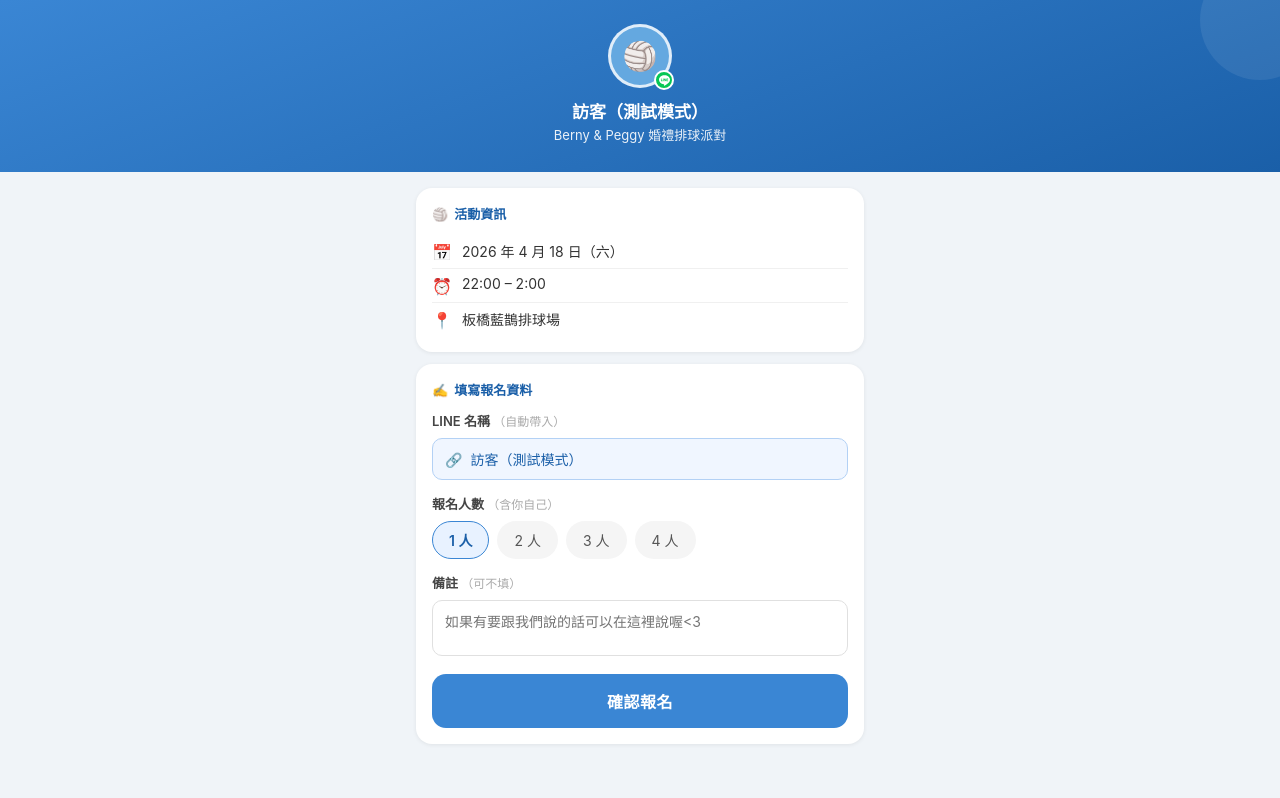
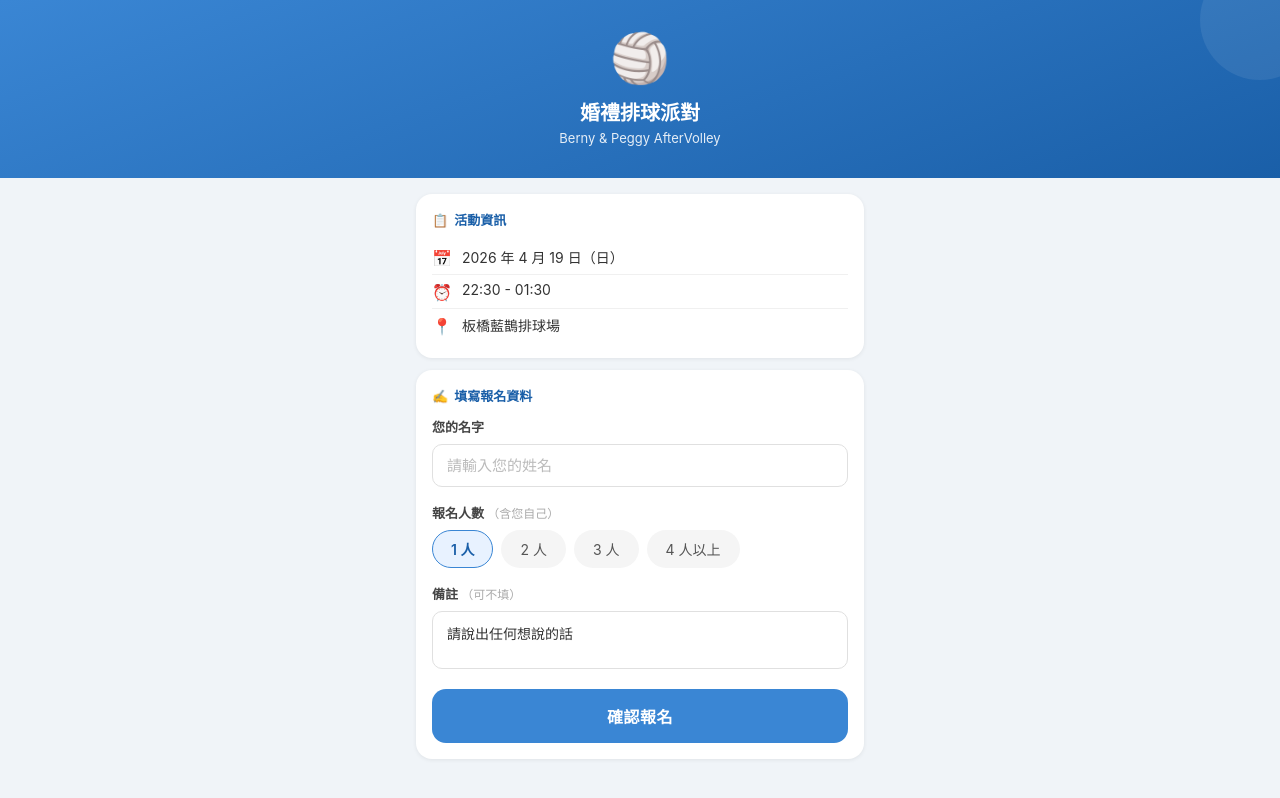
Before and after one commit to BernyPY/volleyball-signup, a plain HTML site: page index.html in a window 1280 px wide. Drawn offline with Linux system fonts and the light colour scheme; no server answers.

Commit message:
Update index.html

```diff
--- a/index.html
+++ b/index.html
@@ -3,10 +3,10 @@
 <head>
 <meta charset="UTF-8">
 <meta name="viewport" content="width=device-width, initial-scale=1.0, maximum-scale=1.0">
-<title>AfterVolley報名</title>
+<title>Berny & Peggy AfterVolley報名</title>
 
-<meta property="og:title" content="🏐 Berny & Peggy AfterVolley">
-<meta property="og:description" content="2026 年 4 月 18 日（六）板橋藍鵲，點此報名！">
+<meta property="og:title" content="🏐 Berny & Peggy 婚禮排球派對">
+<meta property="og:description" content="4/18（六）22:30 - 01:30，點此報名！">
 <meta property="og:image" content="https://bernypy.github.io/volleyball-signup/og-image.jpg">
 <meta property="og:image:width" content="1200">
 <meta property="og:image:height" content="630">
@@ -16,17 +16,14 @@
 <!-- ===== 設定區（你需要修改這裡）===== -->
 <script>
   const CONFIG = {
-    LIFF_ID: "2009755669-XYp9fiFC",                   // 從 LINE Developers 取得
-    GAS_URL: "https://script.google.com/macros/s/AKfycbwOQvCTRws2w08tEQatTz31Sp3w8Ts0BrXqfHZMg-xodEYMeZsq4NomPHLhIhItXNZt1g/exec",           // 部署後的 Web App URL
-    EVENT_NAME: "Berny & Peggy 婚禮排球派對",
-    EVENT_DATE: "2026 年 4 月 18 日（六）",
-    EVENT_TIME: "22:00 – 2:00",
+    GAS_URL: "https://script.google.com/macros/s/AKfycbx_c2TCpZILy4dryJClkEifq7xZrgghMgwzTUSY1o37jJx3bzD6_oiH12kkPaAD70ccMg/exec",
+    EVENT_NAME: "Berny & Peggy  AfterVolley",
+    EVENT_DATE: "2026 年 4 月 19 日（日）",
+    EVENT_TIME: "22:30 - 01:30",
     EVENT_LOCATION: "板橋藍鵲排球場",
   };
 </script>
 <!-- ========================================= -->
-
-<script src="https://static.line-scdn.net/liff/edge/2/sdk.js"></script>
 
 <style>
   * { margin: 0; padding: 0; box-sizing: border-box; -webkit-tap-highlight-color: transparent; }
@@ -38,10 +35,9 @@
     color: #1a1a1a;
   }
 
-  /* Header */
   .header {
     background: linear-gradient(160deg, #3a86d4 0%, #1a5fa8 100%);
-    padding: 24px 20px 28px;
+    padding: 28px 20px 32px;
     text-align: center;
     color: white;
     position: relative;
@@ -55,44 +51,12 @@
     background: rgba(255,255,255,0.08);
     border-radius: 50%;
   }
-  .avatar-wrap {
-    position: relative;
-    display: inline-block;
-    margin-bottom: 10px;
-  }
-  .avatar {
-    width: 64px; height: 64px;
-    border-radius: 50%;
-    border: 3px solid rgba(255,255,255,0.8);
-    object-fit: cover;
-    display: block;
-    background: #64a8e0;
-  }
-  .avatar-placeholder {
-    width: 64px; height: 64px;
-    border-radius: 50%;
-    border: 3px solid rgba(255,255,255,0.8);
-    background: #64a8e0;
-    display: flex; align-items: center; justify-content: center;
-    font-size: 28px;
-  }
-  .line-badge {
-    position: absolute;
-    bottom: -2px; right: -2px;
-    background: #06C755;
-    width: 20px; height: 20px;
-    border-radius: 50%;
-    border: 2px solid white;
-    display: flex; align-items: center; justify-content: center;
-  }
-  .line-badge svg { width: 11px; height: 11px; fill: white; }
-  .user-name { font-size: 17px; font-weight: 700; margin-bottom: 2px; }
-  .event-title { font-size: 13px; opacity: 0.9; }
+  .header-icon { font-size: 48px; margin-bottom: 10px; }
+  .header-title { font-size: 20px; font-weight: 700; margin-bottom: 4px; }
+  .header-sub { font-size: 13px; opacity: 0.88; }
 
-  /* Body */
   .body { padding: 16px; max-width: 480px; margin: 0 auto; }
 
-  /* Card */
   .card {
     background: white;
     border-radius: 16px;
@@ -110,7 +74,6 @@
     gap: 6px;
   }
 
-  /* Event info */
   .info-row {
     display: flex;
     align-items: flex-start;
@@ -123,8 +86,7 @@
   .info-row:last-child { border-bottom: none; }
   .info-icon { font-size: 16px; flex-shrink: 0; margin-top: 1px; }
 
-  /* Form */
-  .form-group { margin-bottom: 14px; }
+  .form-group { margin-bottom: 16px; }
   .form-label {
     font-size: 13px;
     font-weight: 600;
@@ -134,22 +96,24 @@
   }
   .form-label span { font-weight: 400; color: #aaa; font-size: 12px; }
 
-  .prefilled-box {
-    background: #f0f6ff;
-    border: 1px solid #b3d1f5;
+  input[type="text"] {
+    width: 100%;
+    border: 1.5px solid #e0e0e0;
     border-radius: 10px;
-    padding: 10px 12px;
-    font-size: 14px;
-    color: #1a5fa8;
-    font-weight: 500;
-    display: flex;
-    align-items: center;
-    gap: 8px;
+    padding: 11px 14px;
+    font-size: 15px;
+    font-family: inherit;
+    color: #1a1a1a;
+    outline: none;
+    transition: border-color 0.2s;
+    background: white;
   }
+  input[type="text"]:focus { border-color: #3a86d4; }
+  input[type="text"]::placeholder { color: #bbb; }
 
   .pill-group { display: flex; gap: 8px; flex-wrap: wrap; }
   .pill {
-    padding: 8px 16px;
+    padding: 8px 18px;
     border-radius: 24px;
     font-size: 14px;
     background: #f5f5f5;
@@ -170,7 +134,7 @@
     width: 100%;
     border: 1.5px solid #e0e0e0;
     border-radius: 10px;
-    padding: 10px 12px;
+    padding: 11px 14px;
     font-size: 14px;
     font-family: inherit;
     resize: none;
@@ -180,7 +144,6 @@
   }
   textarea:focus { border-color: #3a86d4; }
 
-  /* Submit */
   .submit-btn {
     width: 100%;
     background: #3a86d4;
@@ -198,17 +161,16 @@
   .submit-btn:active { transform: scale(0.98); background: #1a5fa8; }
   .submit-btn:disabled { background: #b0bec5; cursor: not-allowed; }
 
-  /* States */
-  .loading-state, .success-state, .duplicate-state, .full-state {
+  .loading-state, .success-state, .duplicate-state {
     text-align: center;
     padding: 40px 20px;
   }
   .state-icon { font-size: 56px; margin-bottom: 16px; }
-  .state-title { font-size: 20px; font-weight: 700; margin-bottom: 8px; }
-  .state-sub { font-size: 14px; color: #666; line-height: 1.6; }
+  .state-title { font-size: 20px; font-weight: 700; margin-bottom: 8px; color: #1a1a1a; }
+  .state-sub { font-size: 14px; color: #666; line-height: 1.7; }
 
   .spinner {
-    width: 44px; height: 44px;
+    width: 40px; height: 40px;
     border: 3px solid #e0e0e0;
     border-top-color: #3a86d4;
     border-radius: 50%;
@@ -216,6 +178,14 @@
     margin: 0 auto 16px;
   }
   @keyframes spin { to { transform: rotate(360deg); } }
+
+  .error-msg {
+    font-size: 12px;
+    color: #e24b4a;
+    margin-top: 6px;
+    display: none;
+  }
+  .error-msg.show { display: block; }
 
   .toast {
     position: fixed;
@@ -236,64 +206,43 @@
 </head>
 <body>
 
-<div id="loading-state" class="card" style="margin: 32px 16px; text-align:center; padding: 40px;">
-  <div class="spinner"></div>
-  <div style="font-size:14px; color:#888;">載入中...</div>
-</div>
-
-<div id="main-content" style="display:none;">
-  <!-- Header -->
+<div id="main-content">
   <div class="header">
-    <div class="avatar-wrap">
-      <img id="user-avatar" class="avatar" src="" alt="" onerror="this.style.display='none'; document.getElementById('avatar-fallback').style.display='flex';">
-      <div id="avatar-fallback" class="avatar-placeholder" style="display:none;">🏐</div>
-      <div class="line-badge">
-        <svg viewBox="0 0 24 24"><path d="M19.365 9.863c.349 0 .63.285.63.631 0 .345-.281.63-.63.63H17.61v1.125h1.755c.349 0 .63.283.63.63 0 .344-.281.629-.63.629h-2.386c-.345 0-.627-.285-.627-.629V8.108c0-.345.282-.63.63-.63h2.386c.346 0 .627.285.627.63 0 .349-.281.63-.63.63H17.61v1.125h1.755zm-3.855 3.016c0 .27-.174.51-.432.596-.064.021-.133.031-.199.031-.211 0-.391-.09-.51-.25l-2.443-3.317v2.94c0 .344-.279.629-.631.629-.346 0-.626-.285-.626-.629V8.108c0-.27.173-.51.43-.595.06-.023.136-.033.194-.033.195 0 .375.104.495.254l2.462 3.33V8.108c0-.345.282-.63.63-.63.345 0 .63.285.63.63v4.771zm-5.741 0c0 .344-.282.629-.631.629-.345 0-.627-.285-.627-.629V8.108c0-.345.282-.63.63-.63.346 0 .628.285.628.63v4.771zm-2.466.629H4.917c-.345 0-.63-.285-.63-.629V8.108c0-.345.285-.63.63-.63.348 0 .63.285.63.63v4.141h1.756c.348 0 .629.283.629.63 0 .344-.281.629-.629.629M24 10.314C24 4.943 18.615.572 12 .572S0 4.943 0 10.314c0 4.811 4.27 8.842 10.035 9.608.391.082.923.258 1.058.59.12.301.079.766.038 1.08l-.164 1.02c-.045.301-.24 1.186 1.049.645 1.291-.539 6.916-4.078 9.436-6.975C23.176 14.393 24 12.458 24 10.314"/></svg>
-      </div>
-    </div>
-    <div class="user-name" id="user-name">載入中...</div>
-    <div class="event-title" id="event-title-header"></div>
+    <div class="header-icon">🏐</div>
+    <div class="header-title">婚禮排球派對</div>
+    <div class="header-sub" id="header-sub"></div>
   </div>
 
   <div class="body">
-    <!-- 活動資訊 -->
     <div class="card">
-      <div class="card-title">
-        <span>🏐</span> 活動資訊
-      </div>
+      <div class="card-title"><span>📋</span> 活動資訊</div>
       <div class="info-row"><span class="info-icon">📅</span><span id="display-date"></span></div>
       <div class="info-row"><span class="info-icon">⏰</span><span id="display-time"></span></div>
       <div class="info-row"><span class="info-icon">📍</span><span id="display-location"></span></div>
-
     </div>
 
-    <!-- 報名表單 -->
-    <div class="card" id="form-card">
-      <div class="card-title">
-        <span>✍️</span> 填寫報名資料
+    <div class="card">
+      <div class="card-title"><span>✍️</span> 填寫報名資料</div>
+
+      <div class="form-group">
+        <label class="form-label">您的名字</label>
+        <input type="text" id="name-input" placeholder="請輸入您的姓名" maxlength="20" autocomplete="off">
+        <div class="error-msg" id="name-error">請填寫您的名字</div>
       </div>
 
       <div class="form-group">
-        <label class="form-label">LINE 名稱 <span>（自動帶入）</span></label>
-        <div class="prefilled-box">
-          <span>🔗</span>
-          <span id="display-line-name">載入中...</span>
-        </div>
-      </div>
-
-      <div class="form-group">
-        <label class="form-label">報名人數 <span>（含你自己）</span></label>
+        <label class="form-label">報名人數 <span>（含您自己）</span></label>
         <div class="pill-group" id="count-pills">
           <div class="pill selected" data-value="1">1 人</div>
           <div class="pill" data-value="2">2 人</div>
           <div class="pill" data-value="3">3 人</div>
-          <div class="pill" data-value="4">4 人</div>
+          <div class="pill" data-value="4">4 人以上</div>
         </div>
       </div>
 
       <div class="form-group">
         <label class="form-label">備註 <span>（可不填）</span></label>
-        <textarea id="note" rows="2" placeholder="如果有要跟我們說的話可以在這裡說喔<3"></textarea>
+        <textarea id="note" rows="2" placeholder="">請說出任何想說的話</textarea>
       </div>
 
       <button class="submit-btn" id="submit-btn" onclick="submitForm()">確認報名</button>
@@ -301,7 +250,6 @@
   </div>
 </div>
 
-<!-- 成功畫面 -->
 <div id="success-state" style="display:none;" class="body">
   <div class="card success-state">
     <div class="state-icon">🎉</div>
@@ -310,105 +258,55 @@
   </div>
 </div>
 
-<!-- 重複報名 -->
 <div id="duplicate-state" style="display:none;" class="body">
   <div class="card duplicate-state">
     <div class="state-icon">✅</div>
-    <div class="state-title">你已經報名了！</div>
-    <div class="state-sub">期待在球場上見到你～<br>如需修改請聯絡我們~。</div>
-  </div>
-</div>
-
-<!-- 額滿 -->
-<div id="full-state" style="display:none;" class="body">
-  <div class="card full-state">
-    <div class="state-icon">😢</div>
-    <div class="state-title">名額已滿</div>
-    <div class="state-sub">本次活動人數已達上限<br>請聯絡主辦人候補。</div>
+    <div class="state-title">您已經報名了！</div>
+    <div class="state-sub">如需修改請聯絡主辦人。</div>
   </div>
 </div>
 
 <div class="toast" id="toast"></div>
 
 <script>
-let lineProfile = null;
 let selectedCount = "1";
 
-async function init() {
-  // 填入活動資訊
-  document.getElementById("event-title-header").textContent = CONFIG.EVENT_NAME;
+function init() {
+  document.getElementById("header-sub").textContent = CONFIG.EVENT_NAME;
   document.getElementById("display-date").textContent = CONFIG.EVENT_DATE;
   document.getElementById("display-time").textContent = CONFIG.EVENT_TIME;
   document.getElementById("display-location").textContent = CONFIG.EVENT_LOCATION;
 
-  // 初始化 LIFF
-  try {
-    await liff.init({ liffId: CONFIG.LIFF_ID });
-
-    if (!liff.isLoggedIn()) {
-      liff.login();
-      return;
-    }
-
-    lineProfile = await liff.getProfile();
-
-    document.getElementById("user-name").textContent = lineProfile.displayName;
-    document.getElementById("display-line-name").textContent = lineProfile.displayName;
-    if (lineProfile.pictureUrl) {
-      document.getElementById("user-avatar").src = lineProfile.pictureUrl;
-    }
-
-  } catch (err) {
-    // LIFF 載入失敗（例如在一般瀏覽器開啟）→ 使用 demo 模式
-    console.warn("LIFF init failed, running in demo mode:", err);
-    lineProfile = { userId: "DEMO_" + Date.now(), displayName: "訪客（測試模式）", pictureUrl: "" };
-    document.getElementById("user-name").textContent = lineProfile.displayName;
-    document.getElementById("display-line-name").textContent = lineProfile.displayName;
-  }
-
-  // 設定 pills
-  setupPills("count-pills", (v) => { selectedCount = v; });
-
-  // 先顯示畫面，API 在背景跑
-  document.getElementById("loading-state").style.display = "none";
-  document.getElementById("main-content").style.display = "block";
-
-  // 背景確認是否重複報名
-  checkDuplicate();
-}
-
-async function checkDuplicate() {
-  try {
-    const res = await fetch(`${CONFIG.GAS_URL}?action=checkDuplicate&lineUserId=${lineProfile.userId}`);
-    const data = await res.json();
-    if (data.duplicate) {
-      showState("duplicate-state");
-    }
-  } catch (e) {
-    console.warn("重複報名檢查失敗", e);
-  }
-}
-
-function setupPills(containerId, callback) {
-  const container = document.getElementById(containerId);
-  container.querySelectorAll(".pill").forEach(pill => {
+  document.querySelectorAll("#count-pills .pill").forEach(pill => {
     pill.addEventListener("click", () => {
-      container.querySelectorAll(".pill").forEach(p => p.classList.remove("selected"));
+      document.querySelectorAll("#count-pills .pill").forEach(p => p.classList.remove("selected"));
       pill.classList.add("selected");
-      callback(pill.dataset.value);
+      selectedCount = pill.dataset.value;
     });
   });
 }
 
 async function submitForm() {
+  const nameInput = document.getElementById("name-input");
+  const nameError = document.getElementById("name-error");
+  const name = nameInput.value.trim();
+
+  // 驗證名字
+  nameError.classList.remove("show");
+  if (!name) {
+    nameError.classList.add("show");
+    nameInput.focus();
+    return;
+  }
+
   const btn = document.getElementById("submit-btn");
   btn.disabled = true;
   btn.textContent = "送出中...";
 
   const payload = {
-    lineUserId: lineProfile.userId,
-    lineName: lineProfile.displayName,
-    lineAvatar: lineProfile.pictureUrl || "",
+    lineName: name,
+    lineUserId: "WEB_" + name,  // 用名字當 ID，防止同名重複報名
+    lineAvatar: "",
     count: selectedCount,
     note: document.getElementById("note").value.trim()
   };
@@ -422,8 +320,10 @@ async function submitForm() {
 
     if (data.success) {
       document.getElementById("success-msg").textContent =
-        `${lineProfile.displayName}，已幫你登記 ${selectedCount} 人報名！\n期待在球場見到你 🏐`;
+        `${name}，已幫您登記 ${selectedCount} 人！\n期待在球場見到您 🏐`;
       showState("success-state");
+    } else if (data.message && data.message.includes("報名過了")) {
+      showState("duplicate-state");
     } else {
       showToast(data.message || "發生錯誤，請再試一次");
       btn.disabled = false;
@@ -437,11 +337,9 @@ async function submitForm() {
 }
 
 function showState(stateId) {
-  document.getElementById("loading-state").style.display = "none";
   document.getElementById("main-content").style.display = "none";
   document.getElementById("success-state").style.display = "none";
   document.getElementById("duplicate-state").style.display = "none";
-  document.getElementById("full-state").style.display = "none";
   document.getElementById(stateId).style.display = "block";
 }
 
```
